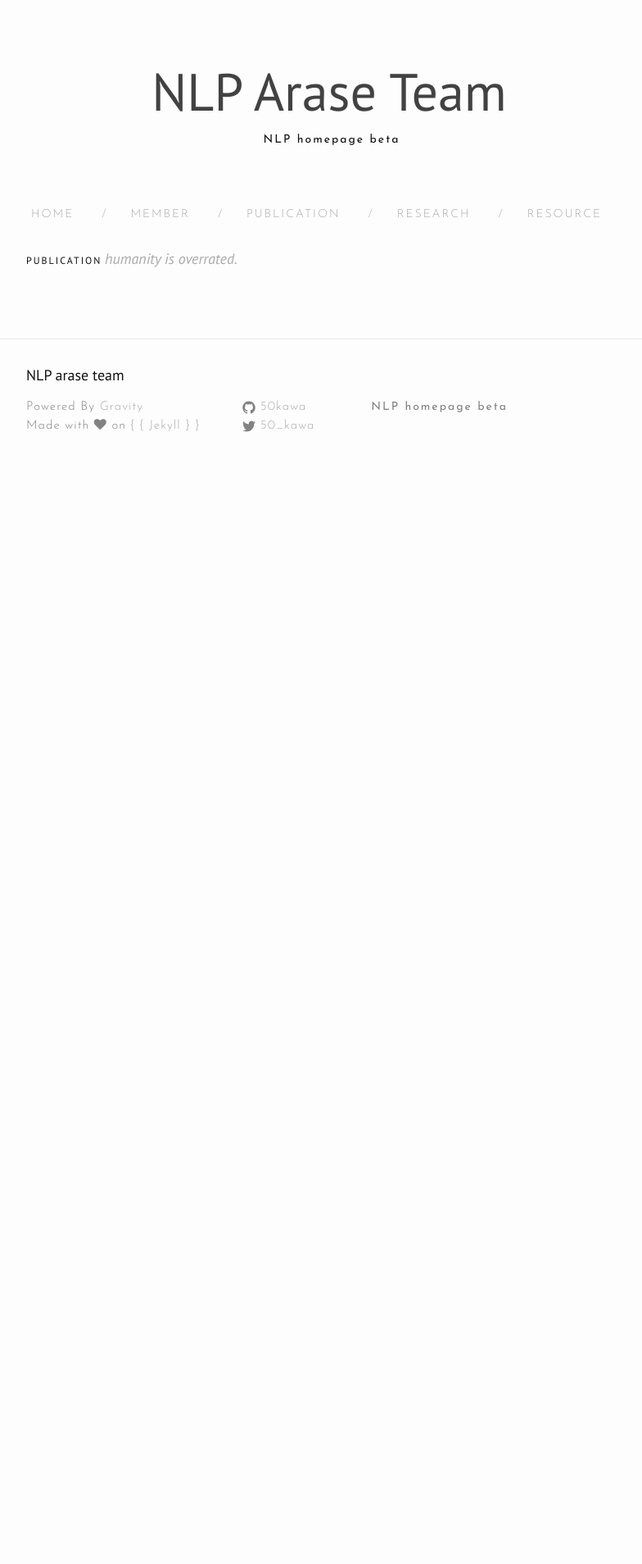
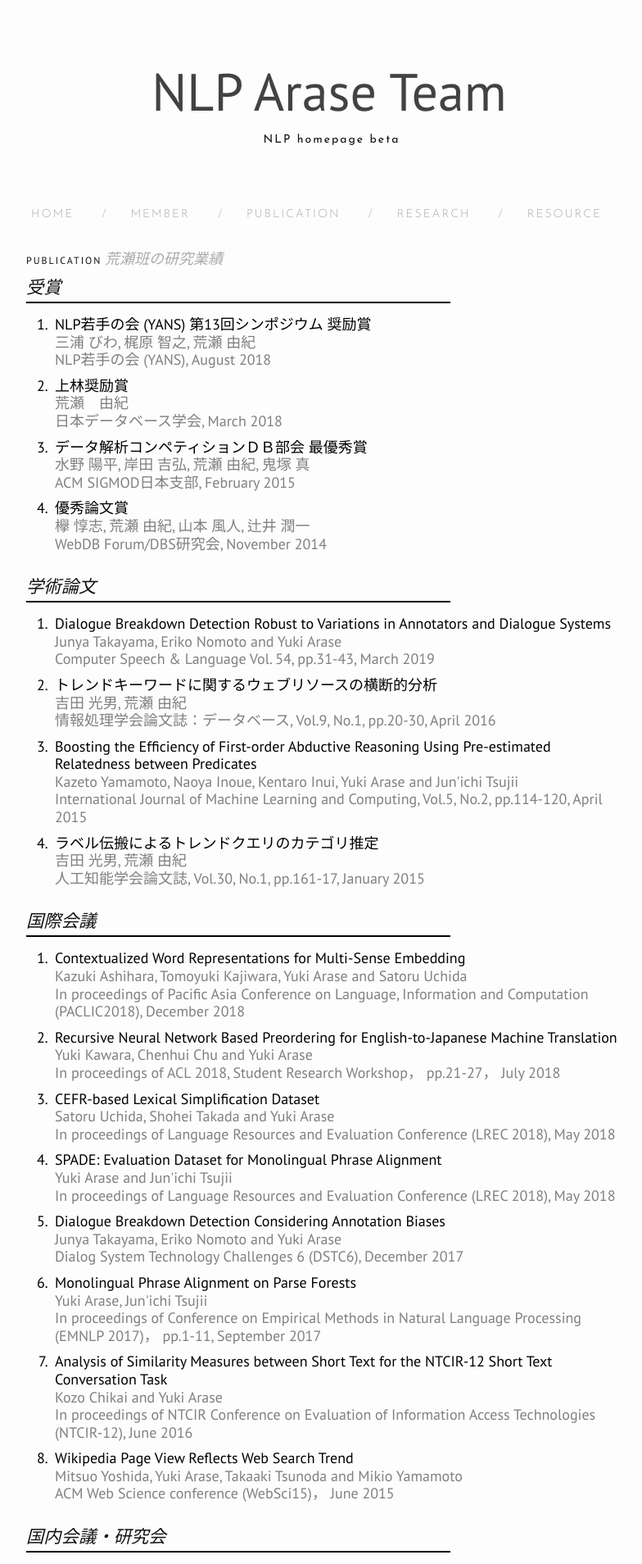
Before and after one commit to nlp-arase/nlp-arase.github.io, a Jekyll site: the page built from publication.md, in a window 1280 px wide. Shown: the top 1908 px of the page at 82% size, without its empty margins (238-1022 px from the left). Built offline with Jekyll 4.4.1, drawn with Linux system fonts in a browser that asks for light colours; nearby versions of some CDN libraries; before the commit the page ends 900 px from its top, so only the background shows below that; some of the changed text lies outside the part shown.

Commit message:
publication beta

```diff
--- /dev/null
+++ b/_data/awards.yaml
@@ -0,0 +1,19 @@
+- authors: 三浦 びわ, 梶原 智之, 荒瀬 由紀
+  title: NLP若手の会 (YANS) 第13回シンポジウム 奨励賞
+  info: NLP若手の会 (YANS), August 2018
+  lang: ja
+
+- authors: 荒瀬　由紀
+  title: 上林奨励賞
+  info: 日本データベース学会, March 2018
+  lang: ja
+
+- authors: 水野 陽平, 岸田 吉弘, 荒瀬 由紀, 鬼塚 真
+  title: データ解析コンペティションＤＢ部会 最優秀賞
+  info: ACM SIGMOD日本支部, February 2015
+  lang: ja
+
+- authors: 欅 惇志, 荒瀬 由紀, 山本 風人, 辻井 潤一
+  title: 優秀論文賞
+  info: WebDB Forum/DBS研究会, November 2014
+  lang: ja
--- /dev/null
+++ b/_data/domesticConferenceProceedings.yaml
@@ -0,0 +1,79 @@
+- authors: 芦原 和樹, 梶原 智之, 荒瀬 由紀, 内田 諭
+  title: 依存構造に基づく単語から語義の分散表現への細分化
+  info: 情報処理学会第237回自然言語処理研究会, September 2018
+  lang: ja
+
+- authors: 高田 祥平, 荒瀬 由紀, 内田 諭
+  title: 単語分散表現による語義の近似を用いた語彙平易化手法
+  info: 第32回人工知能学会全国大会 (JSAI2018), June 2018
+  lang: ja
+
+- authors: 竹林佑斗, Chenhui Chu, 荒瀬由紀, 永田 昌明
+  title: ニューラル機械翻訳における単語予測の重要性について
+  info: 第32回人工知能学会全国大会 (JSAI2018), June 2018
+  lang: ja
+
+- authors: 田中 貴秋, 永田 昌明, 荒瀬 由紀, 鬼塚 真
+  title: 意味グラフに基づくテキスト類似性尺度の提案
+  info: 第32回人工知能学会全国大会 (JSAI2018), June 2018
+  lang: ja
+
+- authors: 田中 昂志, 高山 隼矢, 荒瀬 由紀
+  title: 雑談対話システムのための未知語に頑健な興味推定手法
+  info: 情報処理学会第235回自然言語処理研究会, pp.1-5, May 2018
+  lang: ja
+
+- authors: 芦原 和樹, 高田 祥平, 荒瀬 由紀, 内田 諭
+  title: 英語教育支援のための複単語表現平易化手法の検討
+  info: 言語処理学会第２４回年次大会 (NLP 2018), pp.472-475, March 2018
+  lang: ja
+
+- authors: 瓦 祐希, Chenhui Chu, 荒瀬 由紀
+  title: Recursive Neural Networkを用いた事前並び替えによる英日機械翻訳
+  info: 言語処理学会第２４回年次大会 (NLP 2018), pp.33-36, March 2018
+  lang: ja
+
+- authors: 高田 祥平, 荒瀬 由紀, 内田 諭
+  title: "英語教育支援のためのLexical Simplification: コロケーションスコアを用いたアプローチ"
+  info: 言語処理学会第23回年次大会 (NLP2017), pp.939-942, March 2017
+  lang: ja
+
+- authors: 五十川 真生, 近井 厚三, 荒瀬 由紀
+  title: ユーザとの対話による発話・応答データ収集機構の検討
+  info: 言語処理学会第23回年次大会 (NLP2017), pp.779-782, March 2017
+  lang: ja
+
+- authors: Cosmas Krisna Adiputra, 荒瀬 由紀
+  title: Performance of Japanese-to-Indonesian Machine Translation on Different Models
+  info: 言語処理学会第23回年次大会 (NLP2017), pp.757-760, March 2017
+  lang: ja
+
+- authors: 竹林 佑斗, 荒瀬 由紀
+  title: 同時通訳のための述語動詞予測手法の検討
+  info: 言語処理学会第23回年次大会 (NLP2017), pp.749-752, March 2017
+  lang: ja
+
+- authors: 高田 祥平, 水嶋 海都, 荒瀬 由紀
+  title: Text Simplificationのための文難易度の2値分類手法の検討
+  info: 言語処理学会第22回年次大会 (NLP2016), pp.374-377, March 2016
+  lang: ja
+
+- authors: 水嶋 海都, 荒瀬 由紀, 内田 諭
+  title: CEFR準拠教科書における語彙・構文の特徴分析とレベル自動分類
+  info: 言語処理学会第22回年次大会 (NLP2016), pp.789-792, March 2016
+  lang: ja
+
+- authors: 水嶋 海都, 荒瀬 由紀
+  title: 高度な英文訂正への統計的機械翻訳技術の適用
+  info: 言語処理学会第21回年次大会 (NLP2015), pp.413-416, March 2015
+  lang: ja
+
+- authors: 欅 惇志, 荒瀬 由紀, 山本 風人, 辻井 潤一
+  title: 語義グラフを用いた整数線形計画法による語義曖昧性解消手法の提案
+  info: Webとデータベースに関するフォーラム (WebDB Forum 2014), November 2014
+  lang: ja
+
+- authors: 山本 風人, 井之上 直也, 乾 健太郎, 荒瀬 由紀, 辻井 潤一
+  title: A*探索に基づく仮説推論の効率化
+  info: 情報処理学会第217回自然言語処理研究会, No.10,  pp.1–9, June 2014
+  lang: ja
--- /dev/null
+++ b/_data/internationalConferenceProceedings.yaml
@@ -0,0 +1,39 @@
+- authors: Kazuki Ashihara, Tomoyuki Kajiwara, Yuki Arase and Satoru Uchida
+  title: Contextualized Word Representations for Multi-Sense Embedding
+  info: In proceedings of Pacific Asia Conference on Language, Information and Computation (PACLIC2018), December 2018
+  lang: en
+
+- authors: Yuki Kawara, Chenhui Chu and Yuki Arase
+  title: Recursive Neural Network Based Preordering for English-to-Japanese Machine Translation
+  info: In proceedings of ACL 2018, Student Research Workshop， pp.21-27， July 2018
+  lang: en
+
+- authors: Satoru Uchida, Shohei Takada and Yuki Arase
+  title: CEFR-based Lexical Simplification Dataset
+  info: In proceedings of Language Resources and Evaluation Conference (LREC 2018), May 2018
+  lang: en
+
+- authors: "Yuki Arase and Jun'ichi Tsujii"
+  title: "SPADE: Evaluation Dataset for Monolingual Phrase Alignment"
+  info: In proceedings of Language Resources and Evaluation Conference (LREC 2018), May 2018
+  lang: en
+
+- authors: Junya Takayama, Eriko Nomoto and Yuki Arase
+  title: Dialogue Breakdown Detection Considering Annotation Biases
+  info: Dialog System Technology Challenges 6 (DSTC6), December 2017
+  lang: en
+
+- authors: "Yuki Arase, Jun'ichi Tsujii"
+  title: Monolingual Phrase Alignment on Parse Forests
+  info: In proceedings of Conference on Empirical Methods in Natural Language Processing (EMNLP 2017)， pp.1-11, September 2017
+  lang: en
+
+- authors: Kozo Chikai and Yuki Arase
+  title: Analysis of Similarity Measures between Short Text for the NTCIR-12 Short Text Conversation Task
+  info: In proceedings of NTCIR Conference on Evaluation of Information Access Technologies (NTCIR-12), June 2016
+  lang: en
+
+- authors: Mitsuo Yoshida, Yuki Arase, Takaaki Tsunoda and Mikio Yamamoto
+  title: Wikipedia Page View Reflects Web Search Trend
+  info: ACM Web Science conference (WebSci15)， June 2015
+  lang: en
--- /dev/null
+++ b/_data/journalPapers.yaml
@@ -0,0 +1,19 @@
+- authors: Junya Takayama, Eriko Nomoto and Yuki Arase
+  title: Dialogue Breakdown Detection Robust to Variations in Annotators and Dialogue Systems
+  info: Computer Speech & Language Vol. 54, pp.31-43, March 2019
+  lang: en
+
+- authors: 吉田 光男, 荒瀬 由紀
+  title: トレンドキーワードに関するウェブリソースの横断的分析
+  info: 情報処理学会論文誌：データベース, Vol.9, No.1, pp.20-30, April 2016
+  lang: ja
+
+- authors: "Kazeto Yamamoto, Naoya Inoue, Kentaro Inui, Yuki Arase and Jun'ichi Tsujii"
+  title: Boosting the Efficiency of First-order Abductive Reasoning Using Pre-estimated Relatedness between Predicates
+  info: International Journal of Machine Learning and Computing, Vol.5, No.2, pp.114-120, April 2015
+  lang: en
+
+- authors: 吉田 光男, 荒瀬 由紀
+  title: ラベル伝搬によるトレンドクエリのカテゴリ推定
+  info: 人工知能学会論文誌, Vol.30, No.1, pp.161-17, January 2015
+  lang: ja
--- a/css/style.scss
+++ b/css/style.scss
@@ -680,3 +680,42 @@ pre {
   font-size: 16pt;
   font-style: italic;
 }
+
+// publication page style
+.publication-genre{
+  width: 70%;
+  margin-bottom: 10px;
+  border-bottom: 2px solid #000000;
+}
+
+.publication-genre span{
+  font-size: 16pt;
+  font-style: italic;
+}
+
+.publication-content{
+  margin-bottom: 0px;
+  padding: 5px 5px;
+  #border: #e6e6e6 1px solid;
+  font-family: "PT Sans", Helvetica,;
+  line-height: 1.2;
+  color: black;
+}
+
+.publication-content > .authors{
+  #font-size: 10pt;
+  font-weight: thin;
+  color: gray;
+}
+
+.publication-content > .title{
+  #font-size: 13pt;
+  font-weight: normal;
+  color: black;
+}
+
+.publication-content > .info{
+  #font-size: 10pt;
+  font-weight: thin;
+  color: gray;
+}
--- a/publication.md
+++ b/publication.md
@@ -1,7 +1,56 @@
 ---
-layout: archive
+layout: page
 title: Publication
 permalink: /publication/
-tagline: "Humanity is overrated."
 category: "science"
+tagline: "荒瀬班の研究業績"
 ---
+
+
+<h3 class="publication-genre"><span>受賞</span></h3>
+
+<ol>
+{% for entry in site.data.awards %}
+    <li class="publication-content" id="award">
+        <div class="title">{{ entry.title }}</div>
+        <div class="authors">{{ entry.authors }}</div>
+        <div class="info">{{ entry.info }}</div>
+    </li>
+{% endfor %}
+</ol>
+
+<h3 class="publication-genre"><span>学術論文</span></h3>
+
+<ol>
+{% for entry in site.data.journalPapers %}
+    <li class="publication-content" id="journal">
+        <div class="title">{{ entry.title }}</div>
+        <div class="authors">{{ entry.authors }}</div>
+        <div class="info">{{ entry.info }}</div>
+    </li>
+{% endfor %}
+</ol>
+
+<h3 class="member-role"><span>国際会議</span></h3>
+
+<ol>
+{% for entry in site.data.internationalConferenceProceedings %}
+    <li class="publication-content" id="journal">
+        <div class="title">{{ entry.title }}</div>
+        <div class="authors">{{ entry.authors }}</div>
+        <div class="info">{{ entry.info }}</div>
+    </li>
+{% endfor %}
+</ol>
+
+<h3 class="member-role"><span>国内会議・研究会</span></h3>
+
+<ol>
+{% for entry in site.data.domesticConferenceProceedings %}
+    <li class="publication-content" id="journal">
+        <div class="title">{{ entry.title }}</div>
+        <div class="authors">{{ entry.authors }}</div>
+        <div class="info">{{ entry.info }}</div>
+    </li>
+{% endfor %}
+</ol>
```
Also changed, not shown: _config.yml (line endings or trailing spaces), 12 other files.
